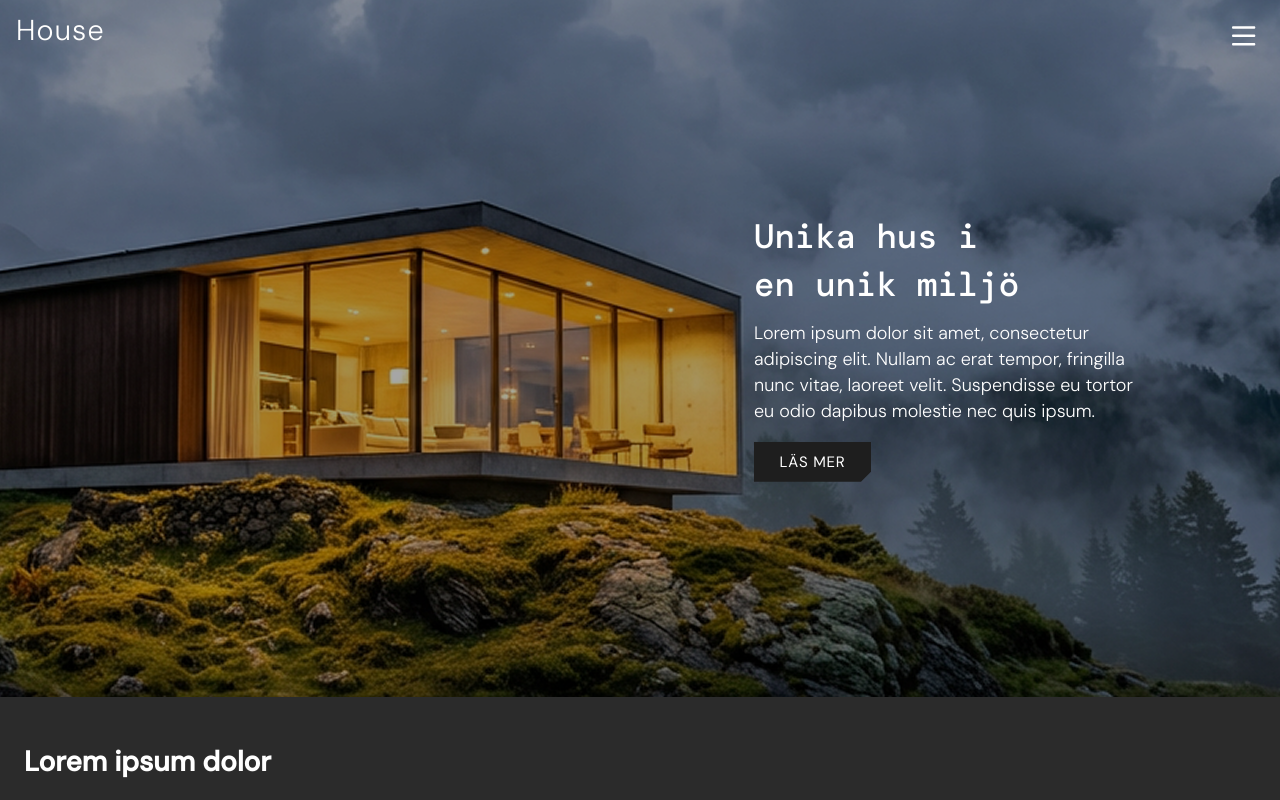
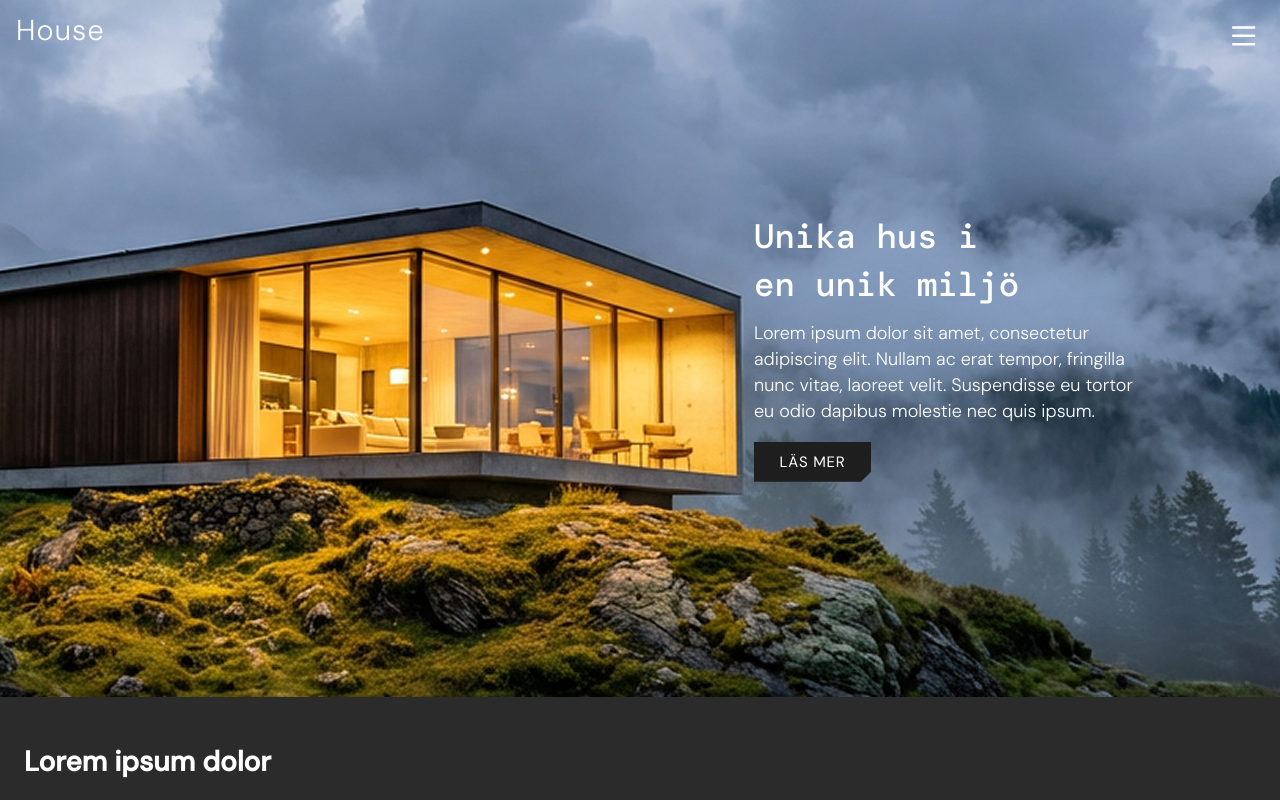
Before and after one commit to JennAnd/house-landing-page, a React (Vite) app: page / in a window 1280 px wide. Shown: the top 800 px of the page. Built offline with nearby package versions, Linux system fonts and the light colour scheme.

Commit message:
matched hero image brightness to Figma

```diff
--- a/index.html
+++ b/index.html
@@ -6,7 +6,7 @@
     <link rel="preconnect" href="https://fonts.googleapis.com" />
     <link rel="preconnect" href="https://fonts.gstatic.com" crossorigin />
     <link
-      href="https://fonts.googleapis.com/css2?family=DM+Mono:wght@500&family=DM+Sans:wght@300;400;500&display=swap"
+      href="https://fonts.googleapis.com/css2?family=DM+Mono:wght@500&family=DM+Sans:wght@200;300;400;500&display=swap"
       rel="stylesheet"
     />
 
--- a/src/components/Hero/Hero.css
+++ b/src/components/Hero/Hero.css
@@ -16,14 +16,6 @@
   inset: 0;
   object-fit: cover;
   object-position: 60% 50%;
-}
-
-/* Dark overlay for readability */
-.hero::after {
-  content: "";
-  position: absolute;
-  inset: 0;
-  background: rgba(0, 0, 0, 0.35);
 }
 
 /* Text block on top of image */
```
